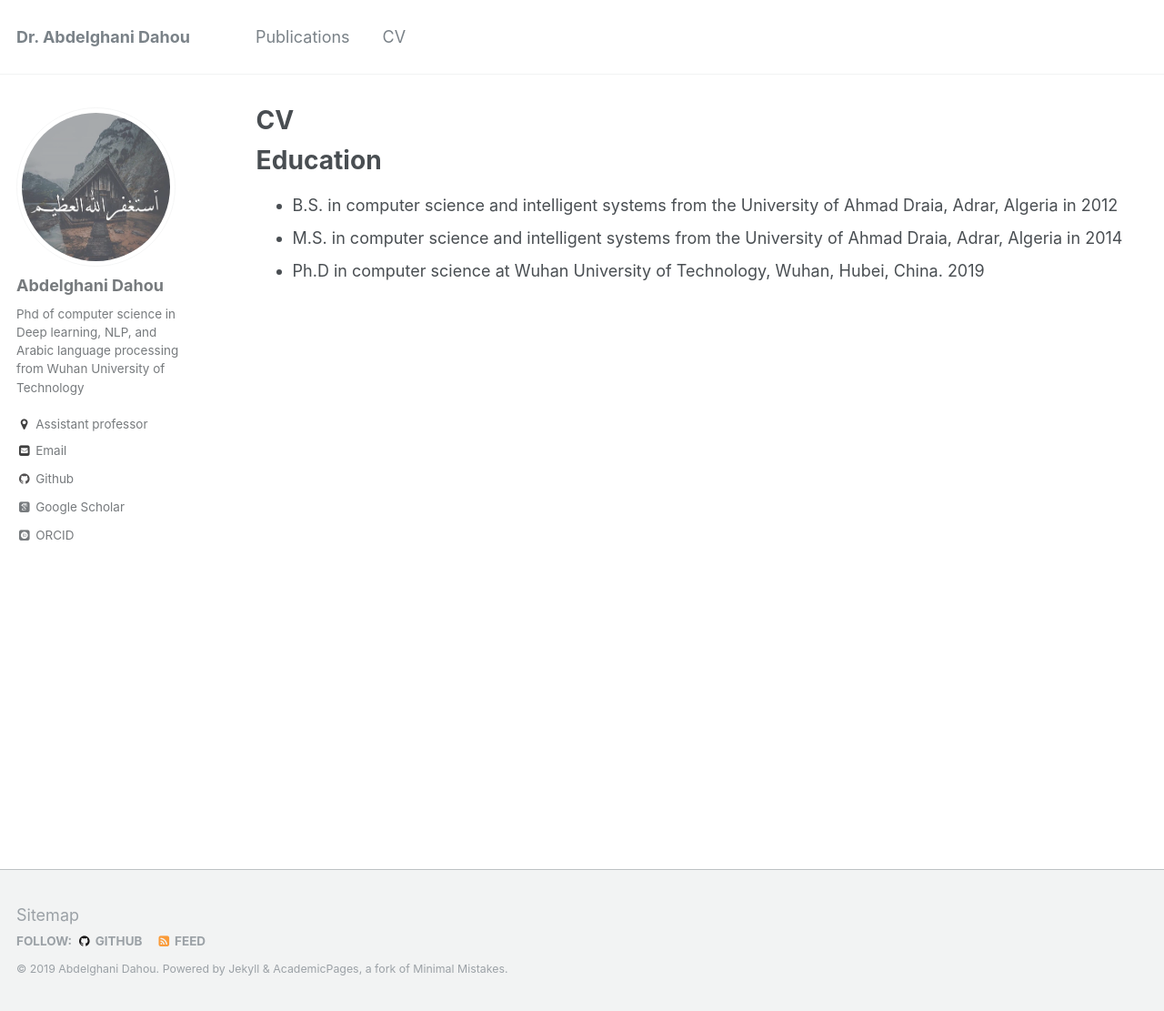
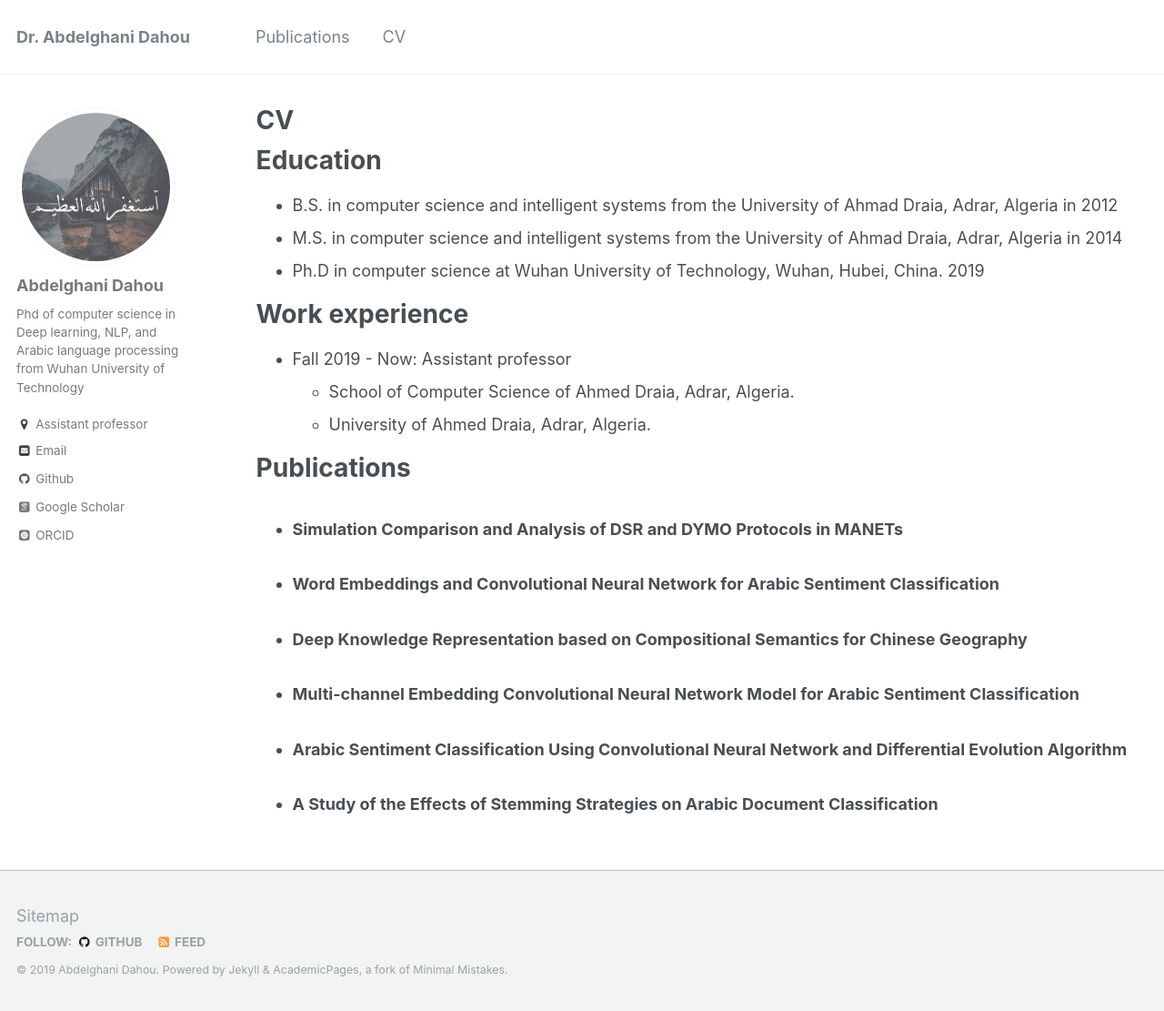
Before and after one commit to dr-dahou-adrar/dr-dahou-adrar.github.io, a Jekyll site: the page built from _pages/cv.md, in a window 1280 px wide and 1111 px high. Shown: the whole window at 91% size. Built offline with Jekyll 4.4.1, drawn with Linux system fonts in a browser that asks for light colours; some web fonts are replaced.

Commit message:
Update cv.md

```diff
--- a/_pages/cv.md
+++ b/_pages/cv.md
@@ -14,6 +14,21 @@ Education
 * B.S. in computer science and intelligent systems from the University of Ahmad Draia, Adrar, Algeria in 2012
 * M.S. in computer science and intelligent systems from the University of Ahmad Draia, Adrar, Algeria in 2014
 * Ph.D in computer science at Wuhan University of Technology, Wuhan, Hubei, China. 2019
+
+
+Work experience
+======
+* Fall 2019 - Now: Assistant professor
+  * School of Computer Science of Ahmed Draia, Adrar, Algeria.
+  * University of Ahmed Draia, Adrar, Algeria.
+
+
+
+Publications
+======
+  <ul>{% for post in site.publications %}
+    {% include archive-single-cv.html %}
+  {% endfor %}</ul>
 
 <!-- Work experience
 ======
@@ -36,11 +51,7 @@ Skills
   * Sub-skill 2.3
 * Skill 3
 
-Publications
-======
-  <ul>{% for post in site.publications %}
-    {% include archive-single-cv.html %}
-  {% endfor %}</ul>
+
 
 Talks
 ======
```
